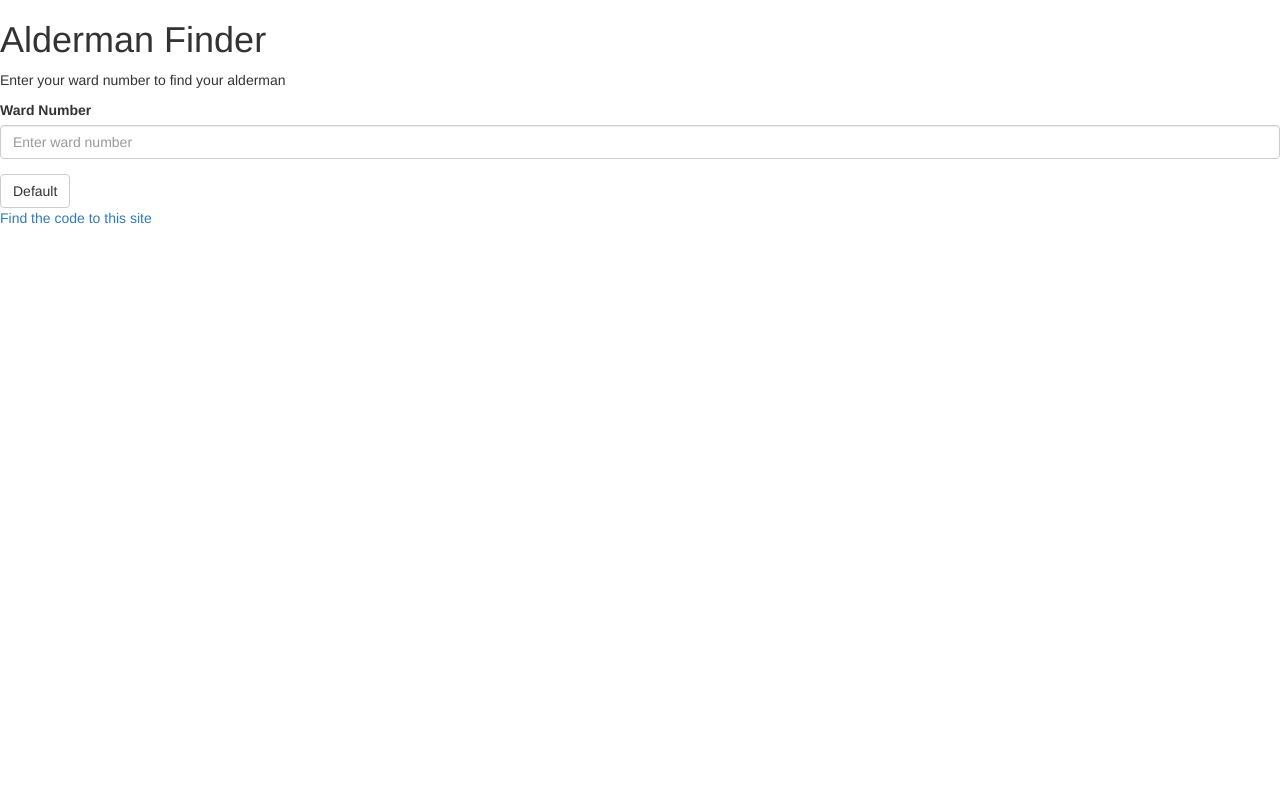
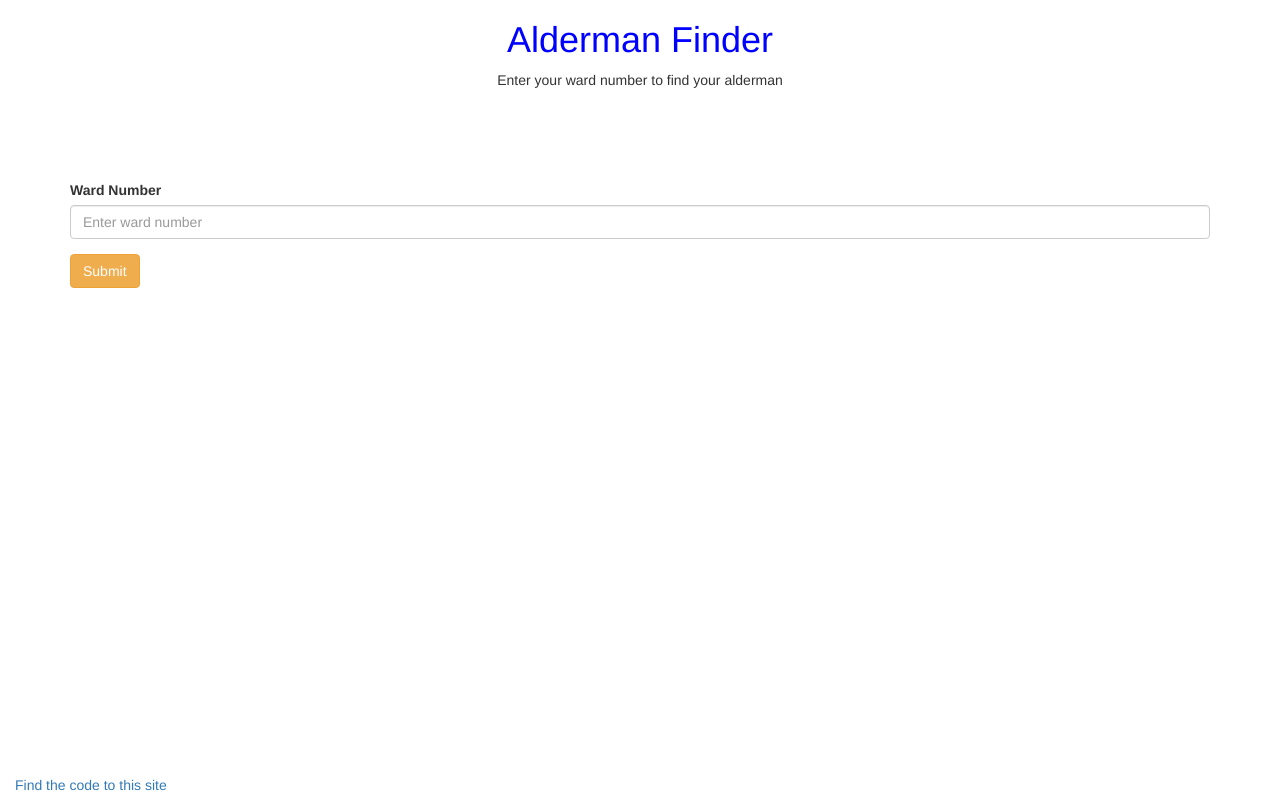
Before and after one commit to sbeslow/wards, a plain HTML site: page index.html in a window 1280 px wide. Drawn offline with nearby package versions, Linux system fonts and the light colour scheme.

Commit message:
Added CSS

```diff
--- a/index.html
+++ b/index.html
@@ -12,15 +12,37 @@
 
     </head>
     <body>
-        <h1>Alderman Finder</h1>
+
+        <style>
+            p {
+                text-align:center;
+            }
+
+            #inputDiv{
+                margin-top: 80px;
+            }
+
+            #madeBy {
+                position: absolute;
+                bottom: 5px;
+            }
+        </style>
+
+        <h1 style="text-align:center;color:blue;">Alderman Finder</h1>
         <p>Enter your ward number to find your alderman</p>
-        <div class="form-group">
-            <label for="wardNumber">Ward Number</label>
-            <input type="email" class="form-control" id="wardNumber" placeholder="Enter ward number">
+
+
+        <div class="container">
+            <div class="form-group" id="inputDiv">
+                <label for="wardNumber">Ward Number</label>
+                <input type="email" class="form-control" id="wardNumber" placeholder="Enter ward number">
+            </div>
+            <button type="button" class="btn btn-warning">Submit</button>
         </div>
-        <button type="button" class="btn btn-default">Default</button>
         <br>
-        <a href="http://www.github.com/sbeslow/wards">Find the code to this site</a>
+        <div class="container" id="madeBy">
+            <a href="http://www.github.com/sbeslow/wards">Find the code to this site</a>
+        </div>
         <!-- jQuery (necessary for Bootstrap's JavaScript plugins) -->
         <script src="https://ajax.googleapis.com/ajax/libs/jquery/1.11.2/jquery.min.js"></script>
         <!-- Include all compiled plugins (below), or include individual files as needed -->
```
